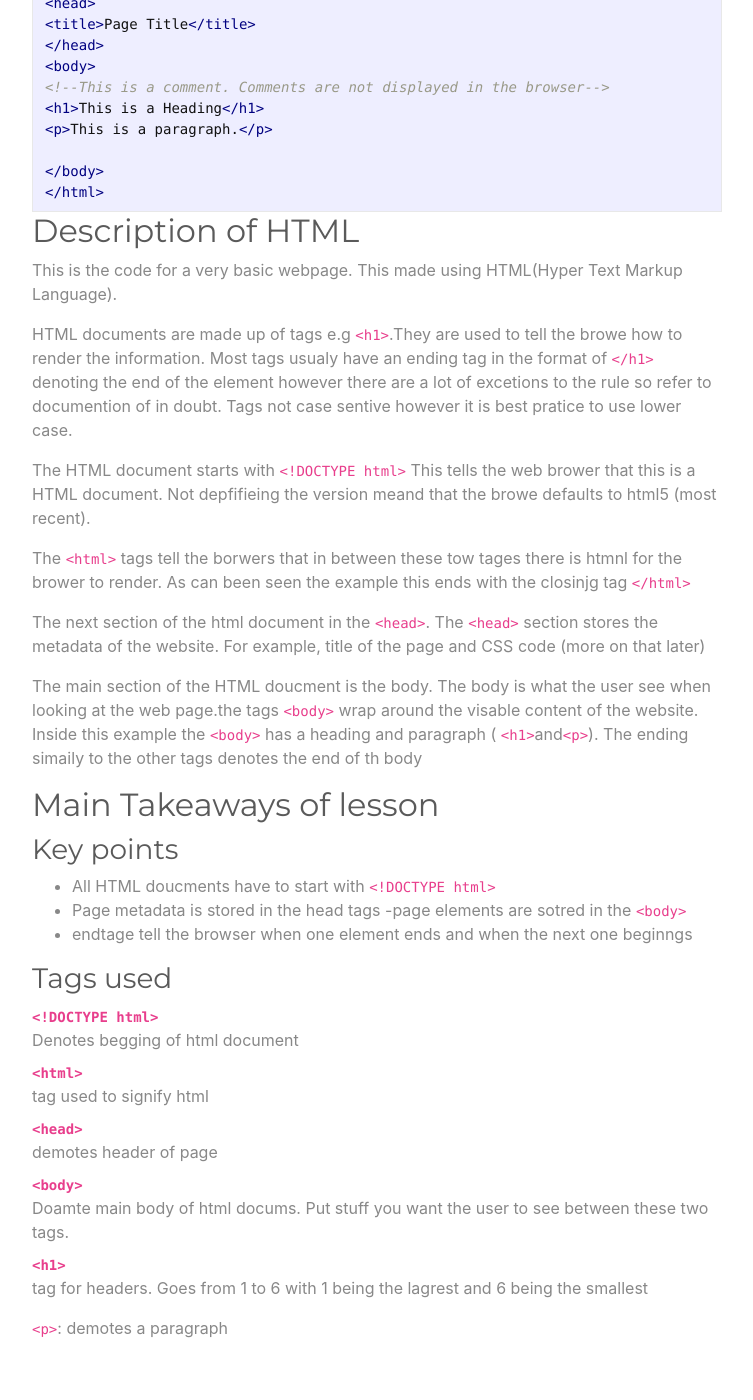
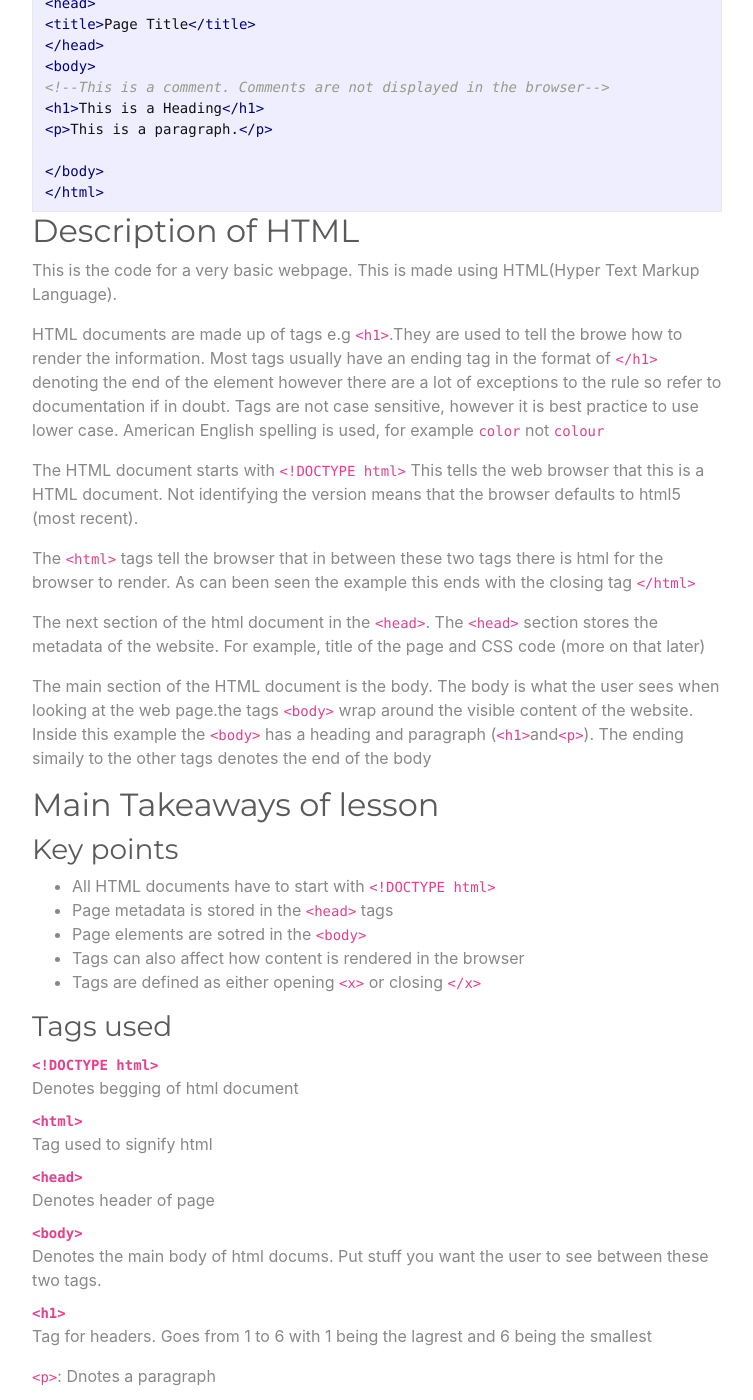
Before and after one commit to camilla-jones/leroy-learns, a Jekyll site: the page built from HTML/basic-html.md, in a window 1280 px wide and 1400 px high, scrolled down 322 px. Shown: the whole window, without its empty margins (263-1016 px from the left). Built offline with Jekyll 4.4.1, drawn with Linux system fonts in a browser that asks for light colours.

Commit message:
Update basic-html.md

```diff
--- a/HTML/basic-html.md
+++ b/HTML/basic-html.md
@@ -21,26 +21,27 @@ title: First Lesson Creating your First web page!
 
 ## Description of HTML
 
-This is the code for a very basic webpage. This made using HTML(Hyper Text Markup Language).
+This is the code for a very basic webpage. This is made using HTML(Hyper Text Markup Language).
 
-HTML documents are made up of tags e.g `<h1>`.They are used to tell the browe how to render the information. Most tags usualy have an ending tag in the format of `</h1>` denoting the end of the element however there are a lot of excetions to the rule so refer to documention of in doubt. Tags not case sentive however it is best pratice to use lower case.
+HTML documents are made up of tags e.g `<h1>`.They are used to tell the browe how to render the information. Most tags usually have an ending tag in the format of `</h1>` denoting the end of the element however there are a lot of exceptions to the rule so refer to documentation if in doubt. Tags are not case sensitive, however it is best practice to use lower case. American English spelling is used, for example `color` not `colour`
 
-The HTML document starts with `<!DOCTYPE html>` This tells the web brower that this is a HTML document. Not depfifieing the version meand that the browe defaults to html5 (most recent).
+The HTML document starts with `<!DOCTYPE html>` This tells the web browser that this is a HTML document. Not identifying the version means that the browser defaults to html5 (most recent).
 
-The `<html>` tags tell the borwers that in between these tow tages there is htmnl for the brower to render. As can been seen the example this ends with the closinjg tag `</html>`
+The `<html>` tags tell the browser that in between these two tags there is html for the browser to render. As can been seen the example this ends with the closing tag `</html>`
 
 The next section of the html document in the `<head>`. The `<head>` section stores the metadata of the website. For example, title of the page and CSS code (more on that later)
 
-The main section of the HTML doucment is the body. The body is what the user see when looking at the web page.the tags `<body>` wrap around the visable content of the website. Inside this example the `<body>` has a heading and paragraph ( `<h1>`and`<p>`). The ending simaily to the other tags denotes the end of th body
+The main section of the HTML document is the body. The body is what the user sees when looking at the web page.the tags `<body>` wrap around the visible content of the website. Inside this example the `<body>` has a heading and paragraph (`<h1>`and`<p>`). The ending simaily to the other tags denotes the end of the body
 
 ## Main Takeaways of lesson
 
 ### Key points
 
-- All HTML doucments have to start with `<!DOCTYPE html>`
-- Page metadata is stored in the head tags
--page elements are sotred in the `<body>`
-- endtage tell the browser when one element ends and when the next one beginngs
+- All HTML documents have to start with `<!DOCTYPE html>`
+- Page metadata is stored in the `<head>` tags
+- Page elements are sotred in the `<body>`
+- Tags can also affect how content is rendered in the browser
+- Tags are defined as either opening `<x>` or closing `</x>`
 
 ### Tags used
 
@@ -48,16 +49,16 @@ The main section of the HTML doucment is the body. The body is what the user see
 : Denotes begging of html document
 
 `<html>`
-: tag used to signify html
+: Tag used to signify html
 
 `<head>`
-: demotes header of page
+: Denotes header of page
 
 `<body>`
-: Doamte main body of html docums. Put stuff you want the user to see between these two tags.
+: Denotes the main body of html docums. Put stuff you want the user to see between these two tags.
 
 `<h1>`
-: tag for headers. Goes from 1 to 6 with 1 being the lagrest and 6 being the smallest
+: Tag for headers. Goes from 1 to 6 with 1 being the lagrest and 6 being the smallest
 
 `<p>`:
-demotes a paragraph
+Dnotes a paragraph
```
